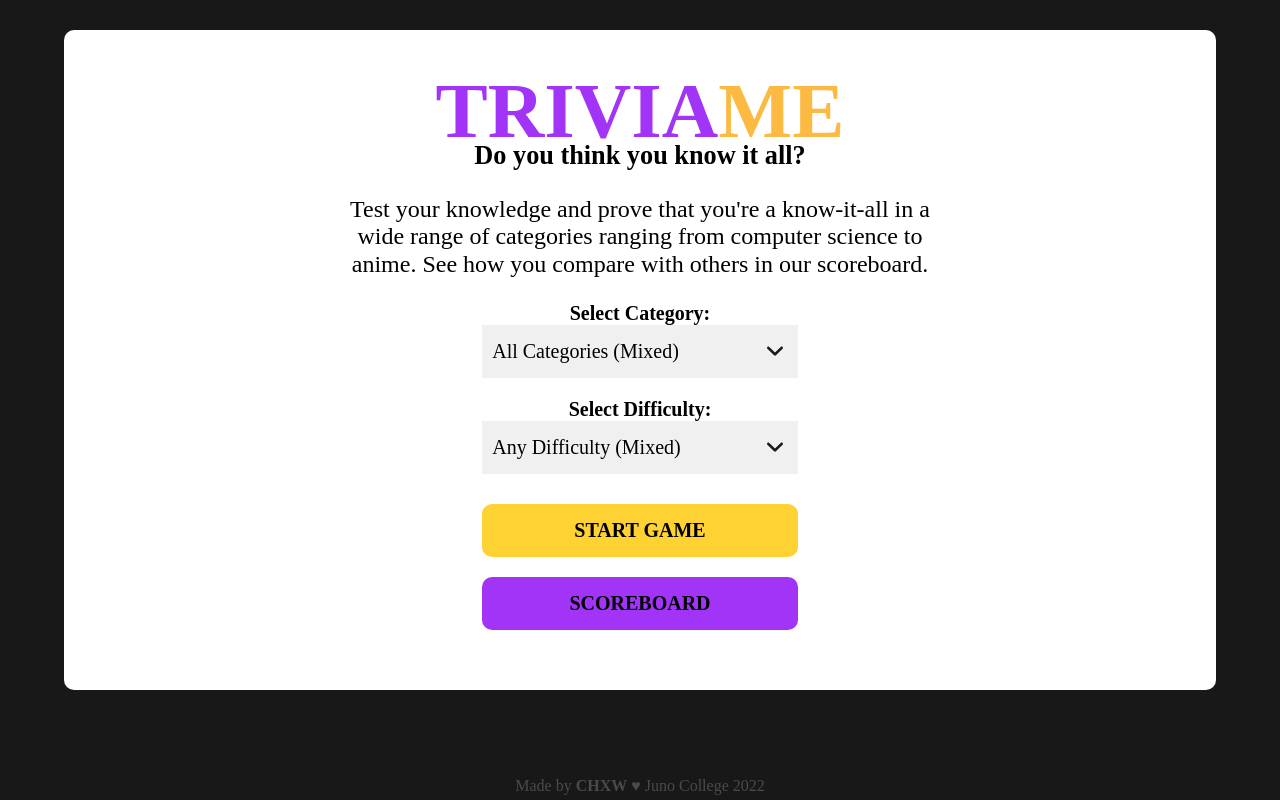
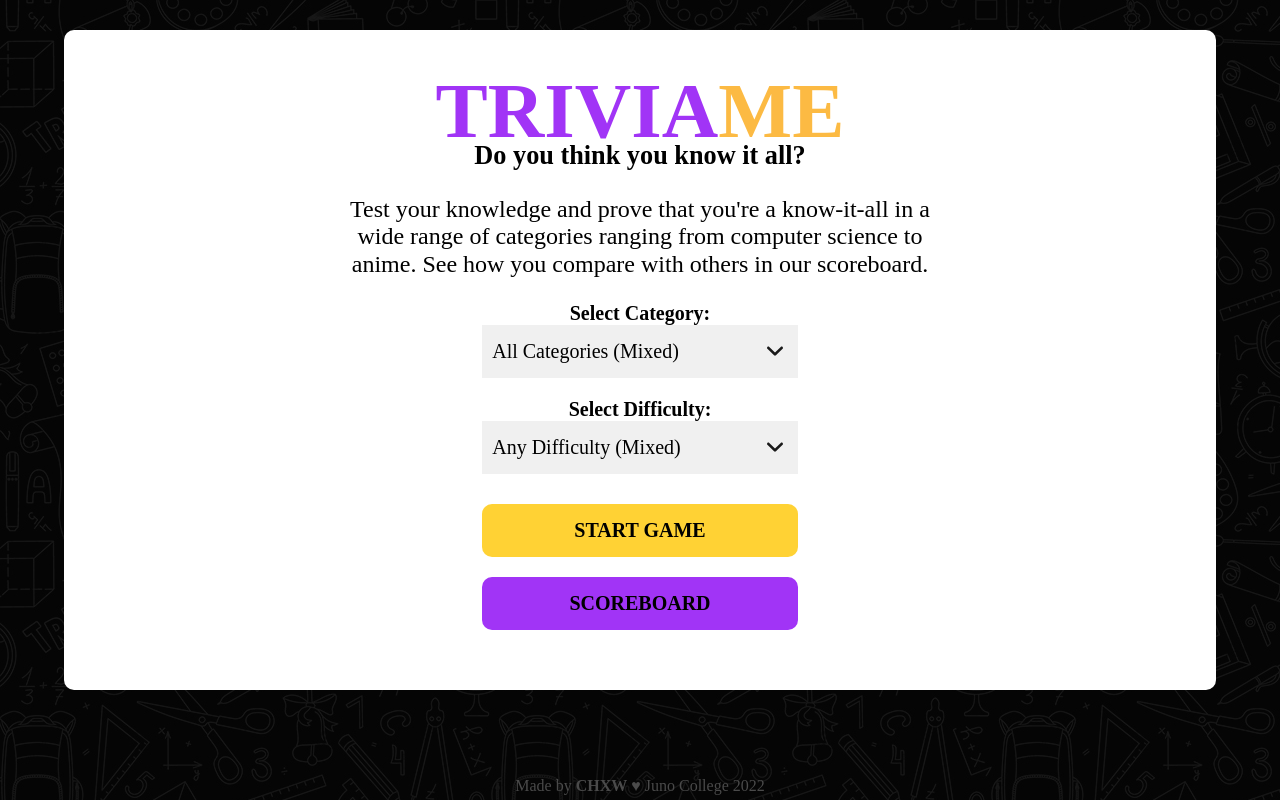
Before and after one commit to chxwcodes/project3-trivia, a React (Create React App) app: page / in a window 1280 px wide. Built offline with nearby package versions, Linux system fonts and the light colour scheme.

Commit message:
added bg image

```diff
--- a/src/App.css
+++ b/src/App.css
@@ -15,7 +15,7 @@ html { -moz-box-sizing: border-box; -webkit-box-sizing: border-box; box-sizing:
 html {
   font-size: 125%;
   background-color: #181818;
-
+  background-image: url(./images/background.jpg);
 }
 
 h1, h2, h3 {
--- a/src/Footer.js
+++ b/src/Footer.js
@@ -1,7 +1,7 @@
 function Footer() {
     return (
         <footer>
-            <p>Made by <a href="https://chxw.dev/">Chxw</a> ♥ Juno College 2022</p>
+            <p>Made by <a href="https://chxw.dev/" target="_blank" rel="noopener noreferrer">Chxw</a> ♥ Juno College 2022</p>
         </footer>
     )
 }
```
Also changed, not shown: src/images/background.jpg (added).
